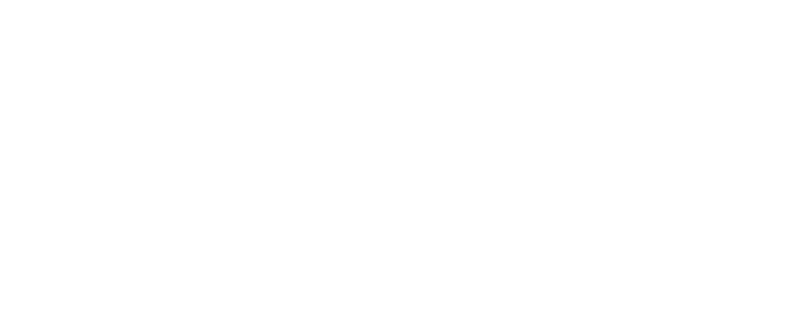
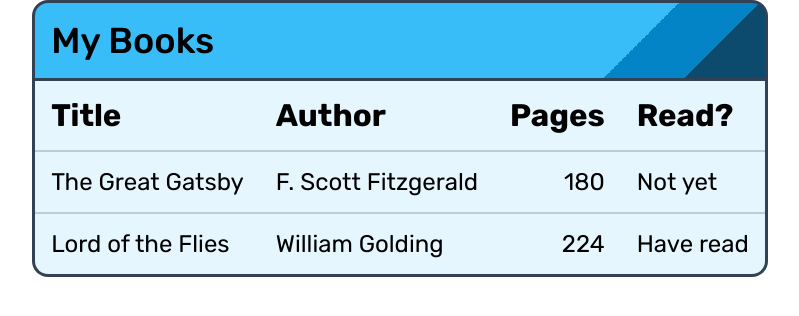
Before and after one commit to tnekent/odin-book-library, a plain HTML site: page index.html in a window 1280 px wide. Shown: the whole page, without its empty margins (240-1039 px from the left). Drawn offline with Linux system fonts and the light colour scheme.

Commit message:
Add table display for the book entries

```diff
--- a/index.html
+++ b/index.html
@@ -4,10 +4,37 @@
     <meta charset="UTF-8">
     <meta name="viewport" content="width=device-width, initial-scale=1.0">
     <link rel="stylesheet" href="style.css">
+    <link rel="preconnect" href="https://fonts.googleapis.com">
+    <link rel="preconnect" href="https://fonts.gstatic.com" crossorigin>
+    <link href="https://fonts.googleapis.com/css2?family=Open+Sans:ital,wdth,wght@0,75..100,300..800;1,75..100,300..800&family=Poppins:ital,wght@0,100;0,200;0,300;0,400;0,500;0,600;0,700;0,800;0,900;1,100;1,200;1,300;1,400;1,500;1,600;1,700;1,800;1,900&family=Rubik:ital,wght@0,300..900;1,300..900&family=Ubuntu:ital,wght@0,300;0,400;0,500;0,700;1,300;1,400;1,500;1,700&display=swap" rel="stylesheet">
     <title>Book Library</title>
 </head>
 <body>
-
+    <table id="book-table">
+        <caption>My Books</caption>
+        <thead>
+            <tr>
+                <th>Title</th>
+                <th>Author</th>
+                <th>Pages</th>
+                <th>Read?</th>
+            </tr>
+        </thead>
+        <tbody>
+            <tr>
+                <td>The Great Gatsby</td>
+                <td>F. Scott Fitzgerald</td>
+                <td>180</td>
+                <td>Not yet</td>
+            </tr>
+            <tr>
+                <td>Lord of the Flies</td>
+                <td>William Golding</td>
+                <td>224</td>
+                <td>Have read</td>
+            </tr>
+        </tbody>
+    </table>
 </body>
 <script src="index.js"></script>
 </html>
--- a/style.css
+++ b/style.css
@@ -0,0 +1,46 @@
+*, *::before, *::after {
+    margin: 0;
+    padding: 0;
+    box-sizing: border-box;
+}
+
+#book-table {
+    --outer-radius: 1rem;
+
+    max-width: 70vw;
+    margin: 0 auto;
+    background-color: hsl(201, 94%, 95%);
+    border: solid #334155;
+    border-width: 0 3px 3px 3px;
+    border-radius: 0 0 var(--outer-radius) var(--outer-radius);
+    font-family: Rubik, sans-serif;
+    font-size: 1.5rem;
+    border-spacing: 0;
+}
+
+#book-table caption {
+    padding: 1rem 1rem;
+    text-align: left;
+    background: linear-gradient(135deg, #38bdf8 0 80%, #0284c7 80% 90%, #0c4a6e 90% 100%);
+    border: solid #334155;
+    border-width: 3px;
+    border-radius: var(--outer-radius) var(--outer-radius) 0 0;
+    font-size: 1.5em;
+    font-weight: 500;
+}
+
+#book-table tr *:nth-child(3) {
+    text-align: right;
+}
+
+#book-table tr > * {
+    --border: 2px solid hsla(215, 25%, 17%, 0.2);
+    border-top: var(--border);
+    padding: 1rem;
+}
+
+#book-table thead th {
+    text-align: left;
+    font-size: 1.3em;
+    border-top: none;
+}
```
